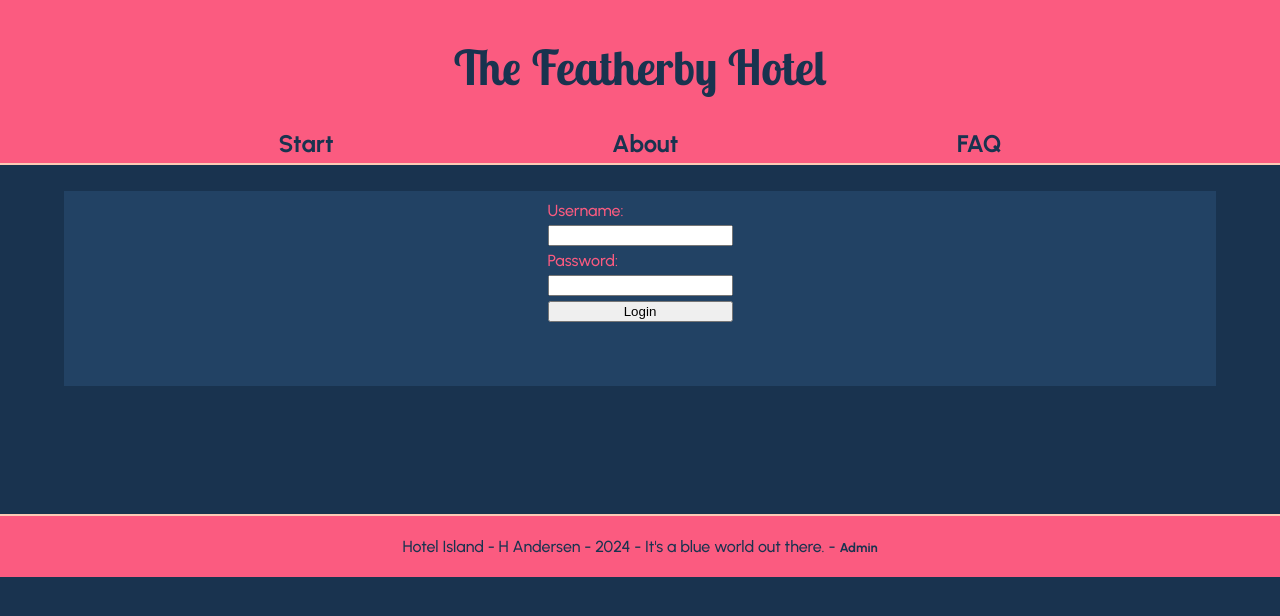
After one commit to Henke-gh/Hotel-Island, a PHP site: page /app/adminLogin.php in a window 1280 px wide. The commit adds this page. Shown: the top 616 px of the page. Run offline with PHP 8.4, Linux system fonts and the light colour scheme.

Commit message:
admin page work

```diff
--- /dev/null
+++ b/app/adminLogin.php
@@ -0,0 +1,20 @@
+<?php
+require_once __DIR__ . "/../functions/sessionStart.php";
+require_once __DIR__ . "/../nav/header.html";
+?>
+
+<main>
+    <form method="post" action="loginVerify.php">
+        <div class="adminLoginContainer">
+            <label>Username:</label>
+            <input type="text" name="adminUsername" required>
+            <label>Password:</label>
+            <input type="password" name="adminPassword" required>
+            <button type="submit" name="login">Login</button>
+        </div>
+    </form>
+
+</main>
+
+<?php
+require_once __DIR__ . "/../nav/footer.html";
--- a/nav/footer.html
+++ b/nav/footer.html
@@ -1,6 +1,6 @@
 </body>
 <footer>
-  <p>Hotel Island - H Andersen - 2024 - It's a blue world out there. - <a href="/app/admin.php">Admin</a></p>
+  <p>Hotel Island - H Andersen - 2024 - It's a blue world out there. - <a href="/app/adminLogin.php">Admin</a></p>
 
 </footer>
 
--- a/style/style.css
+++ b/style/style.css
@@ -84,6 +84,10 @@ footer {
   padding-top: 5px;
   padding-bottom: 5px;
   border-top: 2px solid var(--beige);
+}
+
+footer a {
+  font-size: 0.8em;
 }
 
 .datesContainer {
@@ -264,6 +268,13 @@ footer {
   margin-top: 10px;
 }
 
+.adminLoginContainer {
+  display: flex;
+  flex-direction: column;
+  gap: 5px;
+  margin-top: 10px;
+}
+
 footer {
   margin-top: 10%;
 }
```
Also changed, not shown: app/admin.php (+9 -0 lines), functions/loginVerify.php (added, +17 -0 lines), tableCreates.txt (+12 -5 lines).
